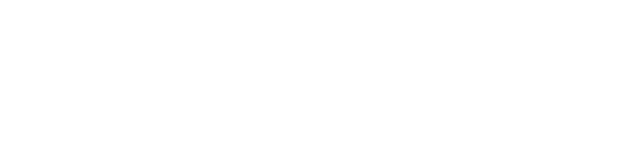
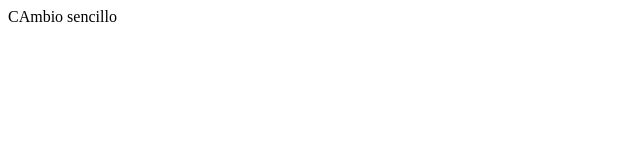
Before and after one commit to maodiazEDU/06.26.2024-Taller-pseudoelementos, a plain HTML site: page index.html in a window 1280 px wide. Shown: the whole page, without its empty margins (0-640 px from the left). Drawn offline with Linux system fonts and the light colour scheme.

Commit message:
Cambio para probar push

```diff
--- a/index.html
+++ b/index.html
@@ -6,6 +6,6 @@
     <title>Document</title>
 </head>
 <body>
-
+    CAmbio sencillo
 </body>
 </html>
```
